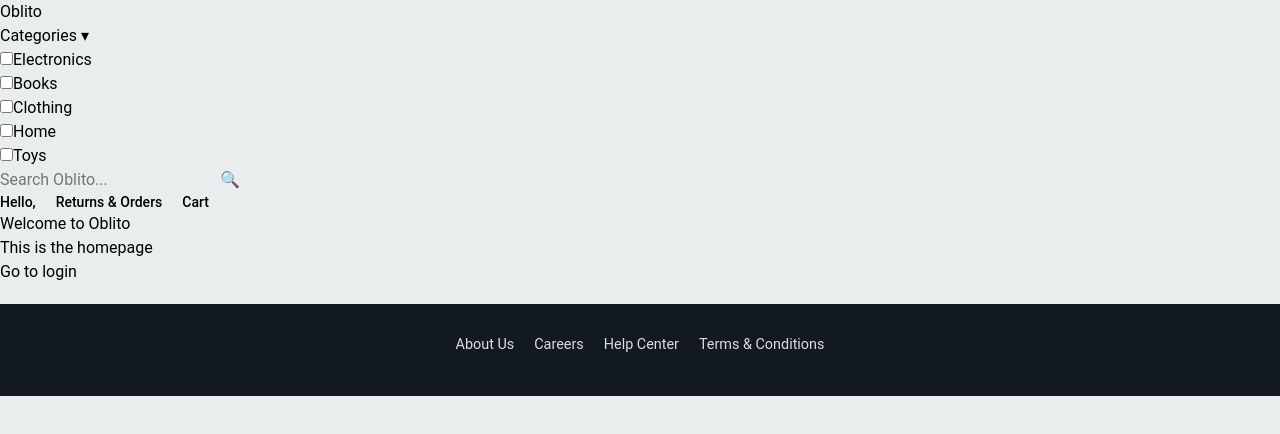
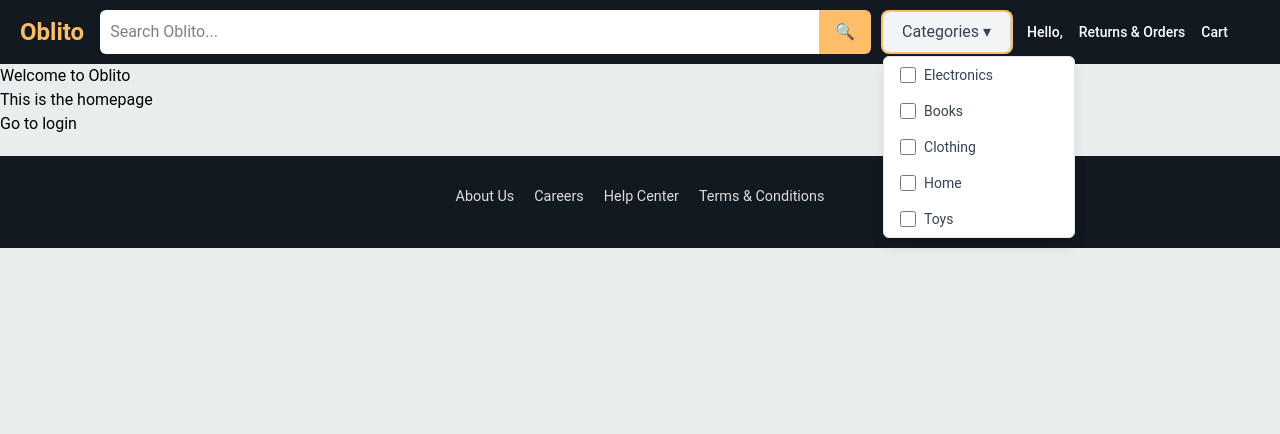
Before and after one commit to CosmoProgrammer/Oblito, a Next.js app in the folder frontend/: page / in a window 1280 px wide. Both pictures are taken after a click on the button "Categories ▾". Shown: the top 434 px of the page. Built offline with nearby package versions, Linux system fonts and the light colour scheme.

Commit message:
refactor: convert to tailwind again

```diff
--- a/frontend/app/layout.tsx
+++ b/frontend/app/layout.tsx
@@ -2,7 +2,7 @@
 import './globals.css';
 
 
-import Navbar from '@/components/NavBar';
+import NavBar from '@/components/NavBar';
 import Footer from '@/components/Footer';
 import { useState } from 'react';
 import { usePathname } from 'next/navigation';
@@ -24,7 +24,7 @@ export default function RootLayout({
         <html lang="en">
             <body>
                 {showNavbar && (<>
-                <Navbar />
+                <NavBar />
                 </>)}
                 {children}
                 {showNavbar && (<Footer />)}
--- a/frontend/components/NavBar.tsx
+++ b/frontend/components/NavBar.tsx
@@ -2,7 +2,7 @@ import React, { useState } from 'react';
 import SearchBar from './SearchBar';
 
 const Navbar = () => {
-        const categories=['Electronics', 'Books', 'Clothing', 'Home', 'Toys']
+    const categories=['Electronics', 'Books', 'Clothing', 'Home', 'Toys']
     const onFilterChange = (searchTerm: string, categories: string[]) => {
         // Handle filter change logic here
         console.log('Search Term:', searchTerm);
@@ -11,20 +11,20 @@ const Navbar = () => {
 
     const [user, setUser] = useState<string>('');
 
-
     return (
-        <nav className="main-nav">
-            <div className="nav-logo">Oblito</div>
+        <nav className="bg-[#131921] text-white px-3 py-2.5 flex items-center justify-between w-full">
+            <div className="text-2xl font-bold text-[#febd69] ml-2">Oblito</div>
 
             <SearchBar
-            onFilterChange={onFilterChange}
-            categories={categories} />
+                onFilterChange={onFilterChange}
+                categories={categories}
+            />
 
-            <div className="flex gap-5">
-                <a href="#" className="text-sm font-medium hover:outline hover:outline-[#febd69] hover:rounded">
+            <div className="flex gap-3 mr-10">
+                <a href="#" className="text-sm font-medium hover:outline hover:outline-[#febd69] hover:rounded mr-1">
                     Hello, {user}
                 </a>
-                <a href="#" className="text-sm font-medium hover:outline hover:outline-[#febd69] hover:rounded">
+                <a href="#" className="text-sm font-medium hover:outline hover:outline-[#febd69] hover:rounded mr-1">
                     Returns & Orders
                 </a>
                 <a href="#" className="text-sm font-medium hover:outline hover:outline-[#febd69] hover:rounded">
--- a/frontend/components/SearchBar.tsx
+++ b/frontend/components/SearchBar.tsx
@@ -18,44 +18,50 @@ const SearchBar: React.FC<SearchBarProps> = ({ categories, onFilterChange }) =>
         setSearchQuery(query);
 
         if(query === "") {
-            // If the search box is cleared, immediately trigger filter change
             onFilterChange("", selectedCategories);
         }
     };
 
     const handleCategoryChange = (category: string) => {
-        // Create a new array based on whether the category is already selected
         const newCategories = selectedCategories.includes(category)
-            ? selectedCategories.filter(c => c !== category) // Remove category
-            : [...selectedCategories, category]; // Add category
+            ? selectedCategories.filter(c => c !== category)
+            : [...selectedCategories, category];
 
         setSelectedCategories(newCategories);
-        // Immediately trigger a filter change when a checkbox is toggled
         onFilterChange(searchQuery, newCategories);
     };
 
     const handleAppliedSearch = (event: React.FormEvent<HTMLFormElement>) => {
         event.preventDefault();
-        // Trigger the filter change with the current query and categories
         onFilterChange(searchQuery, selectedCategories);
     };
 
     return (
-        <form className="nav-search" onSubmit={handleAppliedSearch}>
-
-            <SearchCategories
-                categories={categories}
-                selectedCategories={selectedCategories}
-                onCategoryChange={handleCategoryChange}
-            />
-
+        <form
+            className="grow flex items-center max-w-5xl mx-4"
+            onSubmit={handleAppliedSearch}
+        >
             <input
                 type="text"
                 placeholder="Search Oblito..."
                 value={searchQuery}
                 onChange={handleSearchChange}
+                className="w-full p-2.5 text-base border-none rounded-l-md text-black bg-white focus:outline-none focus:ring-2 focus:ring-[#febd69]"
             />
-            <button type="submit">🔍</button>
+            <button
+                type="submit"
+                className="bg-[#febd69] hover:bg-[#f3a847] px-4 py-2.5 rounded-r-md border-none cursor-pointer transition-colors"
+            >
+                🔍
+            </button>
+
+            <div className="ml-3">
+                <SearchCategories
+                    categories={categories}
+                    selectedCategories={selectedCategories}
+                    onCategoryChange={handleCategoryChange}
+                />
+            </div>
         </form>
     );
 };
--- a/frontend/components/SearchCategories.tsx
+++ b/frontend/components/SearchCategories.tsx
@@ -12,35 +12,44 @@ const SearchCategories: React.FC<SearchCategoriesProps> = ({ categories, selecte
     const [isDropdownOpen, setIsDropdownOpen] = useState(false);
 
     return (
-        <div className="nav-search-category">
-                {/* This button toggles the dropdown */}
+        <div className="relative">
+            {/* Toggle button */}
             <button
                 type="button"
-                    className="category-toggle-button"
+                className="w-32 h-10 bg-gray-100 text-gray-700 border-r border-gray-300 hover:bg-gray-200 focus:outline-none focus:ring-2 focus:ring-[#febd69] rounded-l-md rounded-r-md flex items-center justify-center gap-1"
                 onClick={() => setIsDropdownOpen(!isDropdownOpen)}
             >
                 Categories ▾
             </button>
 
-                {/* This is the dropdown menu with checkboxes */}
+            {/* Dropdown menu */}
             {isDropdownOpen && (
-                    <div className="category-dropdown">
+                <div className="absolute left-0 top-full mt-1 w-48 bg-white rounded-md shadow-lg border border-gray-200 z-50">
                     {categories.map((category) => (
-                            <div key={category} className="category-item">
+                        <div
+                            key={category}
+                            className="flex items-center px-4 py-2 hover:bg-gray-50 cursor-pointer"
+                        >
                             <input
                                 type="checkbox"
                                 id={`category-${category}`}
                                 value={category}
                                 checked={selectedCategories.includes(category)}
                                 onChange={() => onCategoryChange(category)}
+                                className="h-4 w-4 text-[#febd69] rounded border-gray-300 focus:ring-[#febd69]"
                             />
-                                <label htmlFor={`category-${category}`}>{category}</label>
+                            <label
+                                htmlFor={`category-${category}`}
+                                className="ml-2 text-sm text-gray-700 cursor-pointer"
+                            >
+                                {category}
+                            </label>
                         </div>
                     ))}
                 </div>
             )}
         </div>
     );
+}
 
-}
 export default SearchCategories;
```
Lines whose indentation alone changed are shown as unchanged.
